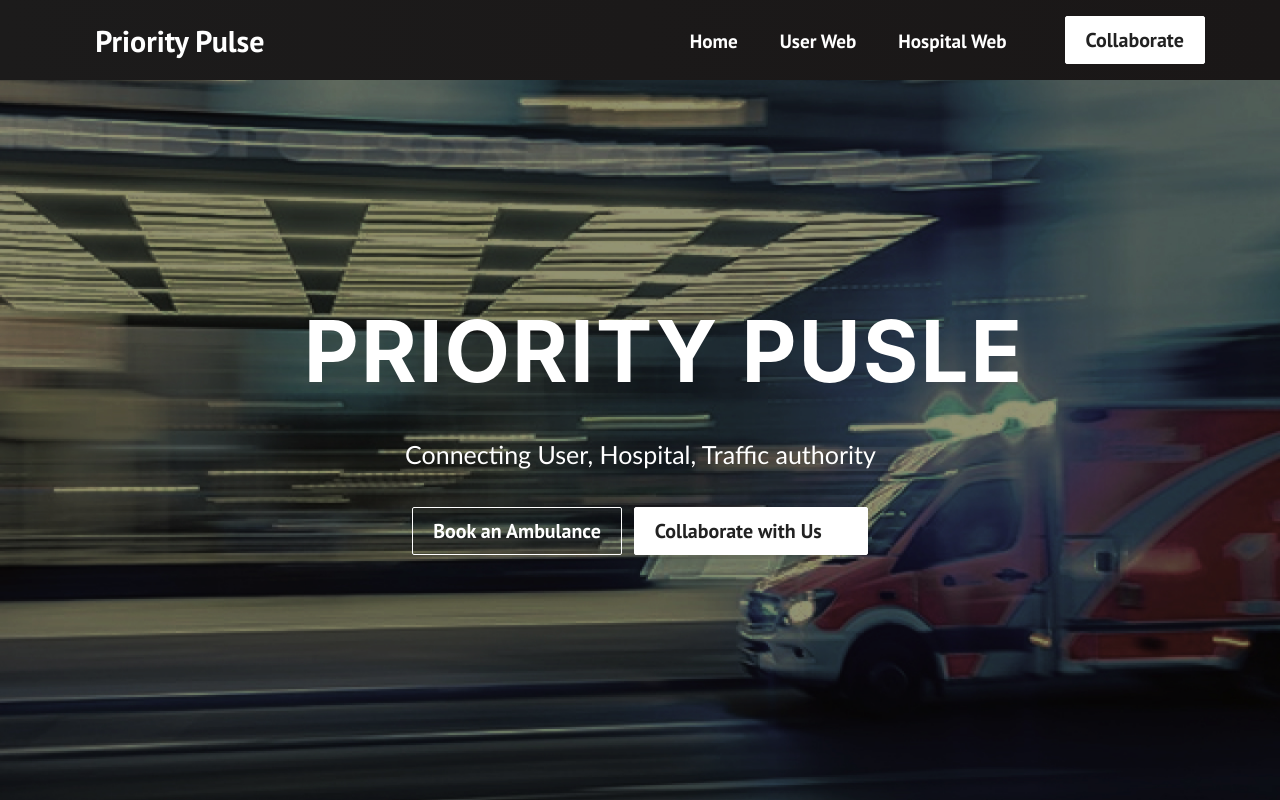
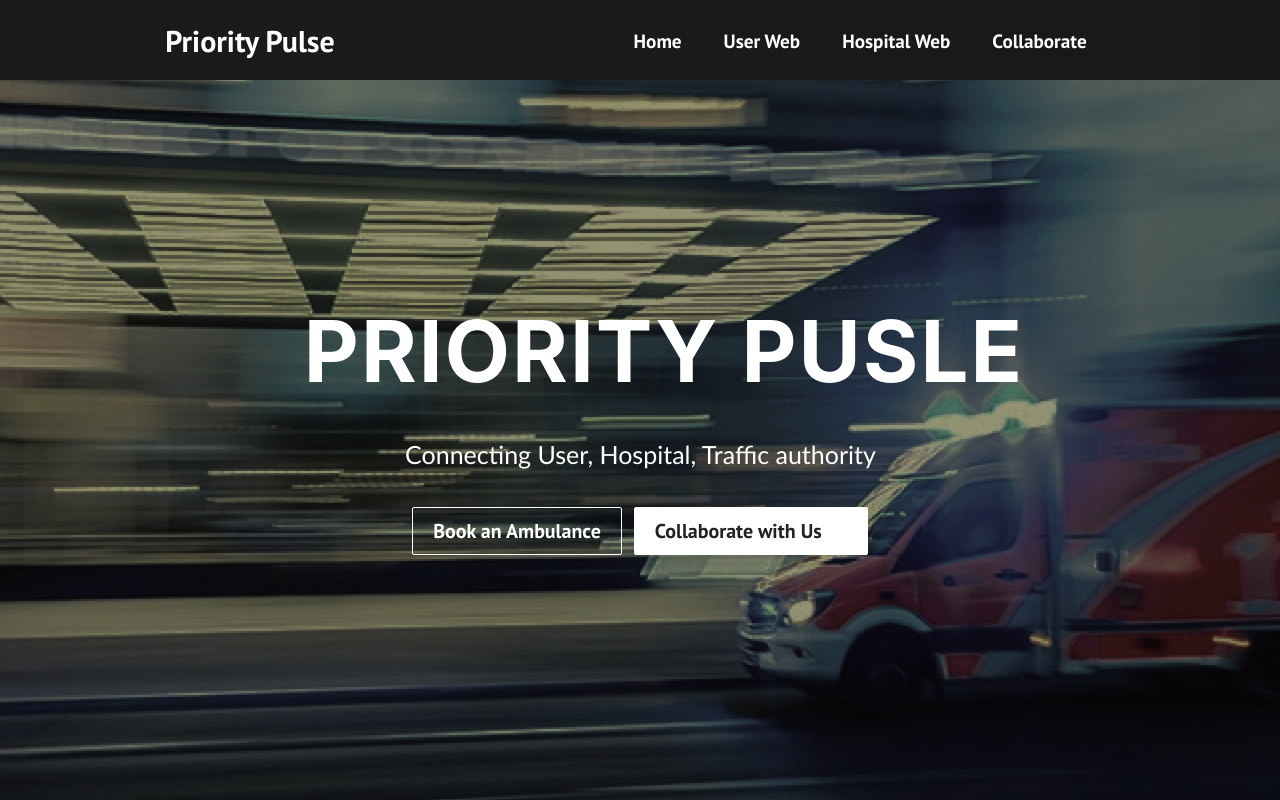
Before and after one commit to jhadesaikiran/Portfolioweb, a React (Create React App) app: page / in a window 1280 px wide. Shown: the top 800 px of the page. Built offline with nearby package versions, Linux system fonts and the light colour scheme; some icons are missing.

Commit message:
Update Nav.js

```diff
--- a/src/components/Nav.js
+++ b/src/components/Nav.js
@@ -52,16 +52,11 @@ window.addEventListener('resize',showButton)
                         </Link>
                       </li>
                       <li className="nav-item">
-                        <Link to='/collabrate' className="nav-links-mobile" onClick={closeMobileMenu}>
+                        <Link to='/collabrate' className="nav-links" onClick={closeMobileMenu}>
                            Collaborate
                         </Link>
                       </li>
                   </ul>
-                  <Link to="/collabrate">
-                  {button && <Button className="btns" connecting = "https://prioritypulse.co.in/collabrate" buttonStyle="btn--primary"
-buttonSize="btn--large">Collaborate</Button>
-                  }
-                  </Link>
                </div>
          </nav>
         </>
```
